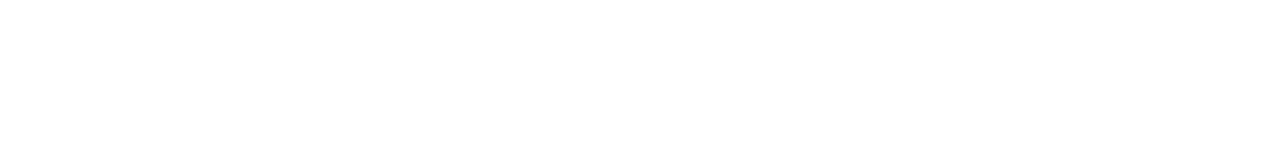
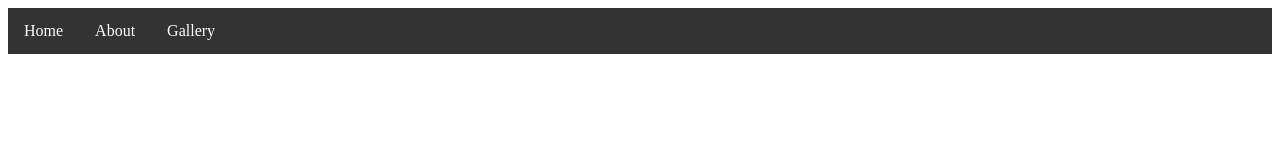
Before and after one commit to richbuilder3/day28, a plain HTML site: page index.html in a window 1280 px wide. Drawn offline with Linux system fonts and the light colour scheme.

Commit message:
navbar example

```diff
--- a/index.html
+++ b/index.html
@@ -1,10 +1,16 @@
 <html>
 <head>
 <title> </title>
+<link rel="stylesheet" href="styles.css" type="text/css" />
 </head>
 <body>
-<h1>
+<!--<h1>navigation practice</h1>-->
 
+<ul>
+    <li><a href="index.html">Home</a></li>
+    <li><a href="about.html">About</a></li>
+    <li><a href="gallery.html">Gallery</a></li>
+</ul>
 
 </body>
 
--- /dev/null
+++ b/styles.css
@@ -0,0 +1,24 @@
+ul {
+    list-style-type: none;
+    margin: 0;
+    padding: 0;
+    overflow: hidden;
+    background-color: #333;
+}
+
+li {
+    float: left;
+}
+
+li a {
+    display: block;
+    color: white;
+    text-align: center;
+    padding: 14px 16px;
+    text-decoration: none;
+}
+
+/* Change the link color to #111 (black) on hover */
+li a:hover {
+    background-color: #111;
+}
```
Also changed, not shown: about.html (added, +16 -0 lines), gallery.html (added, +14 -0 lines).
